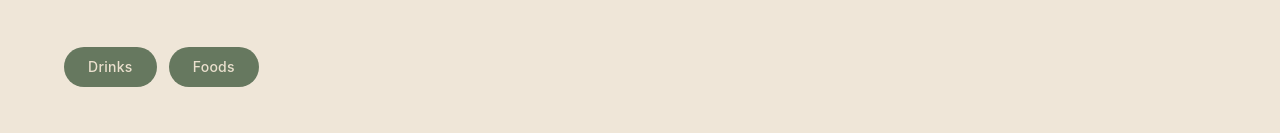
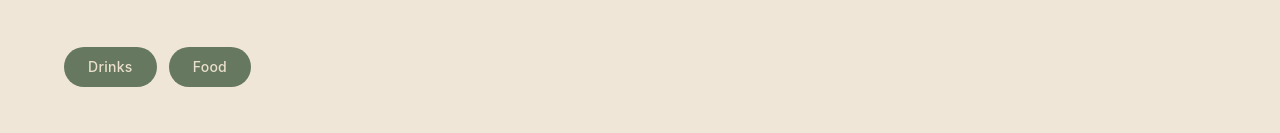
Before and after one commit to Raman21sapkota/cafe-website, a Next.js app: page /menu in a window 1280 px wide. Shown: the part 495-628 px from the top of the page. Built offline with nearby package versions, Linux system fonts and the light colour scheme.

Commit message:
fixed again

```diff
--- a/src/app/menu/page.tsx
+++ b/src/app/menu/page.tsx
@@ -306,7 +306,7 @@ export default function Menu() {
             </button>
             <button onClick={() => scrollTo("breakfast")}
               className="px-6 py-2.5 text-sm font-medium tracking-[0.02em] rounded-full bg-olive-primary text-bg-primary hover:-translate-y-0.5 hover:shadow-[0_12px_30px_rgba(102,120,95,0.18)] transition-all duration-500">
-              Foods
+              Food
             </button>
           </div>
 
```
